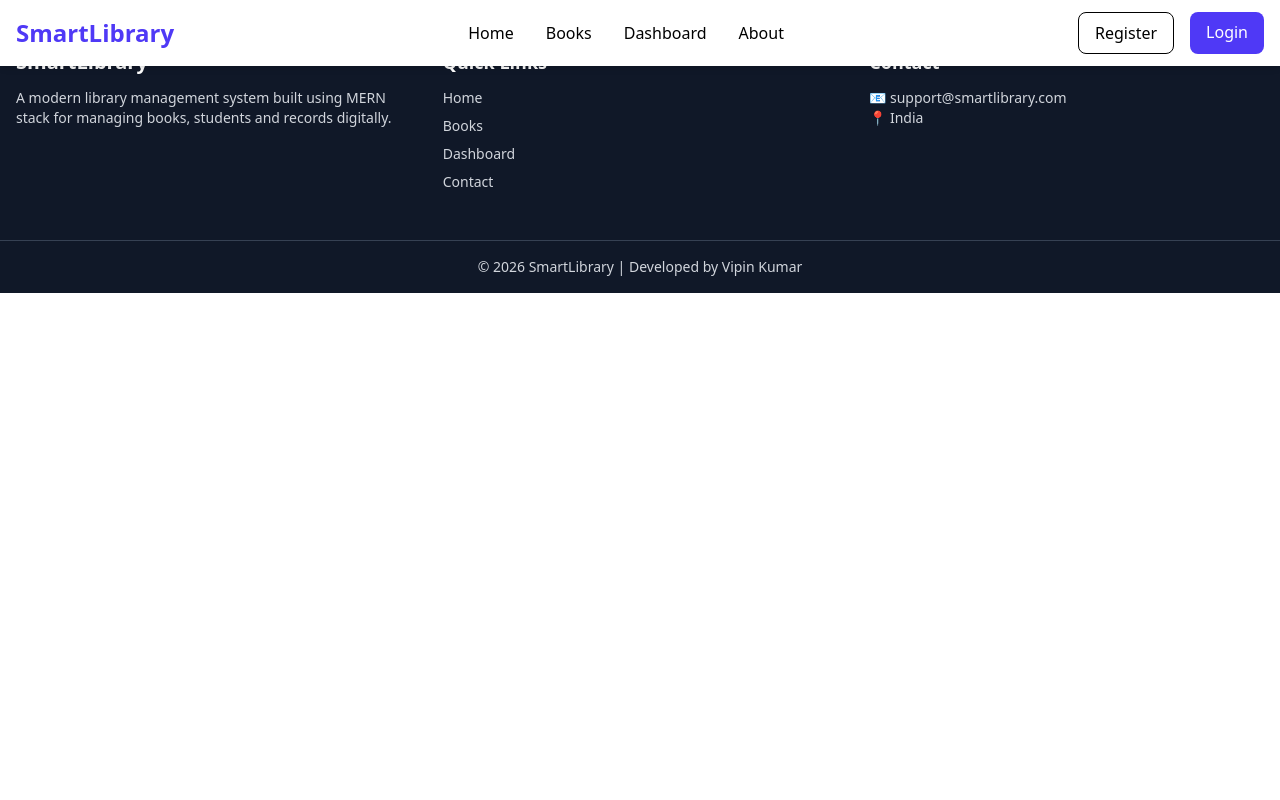
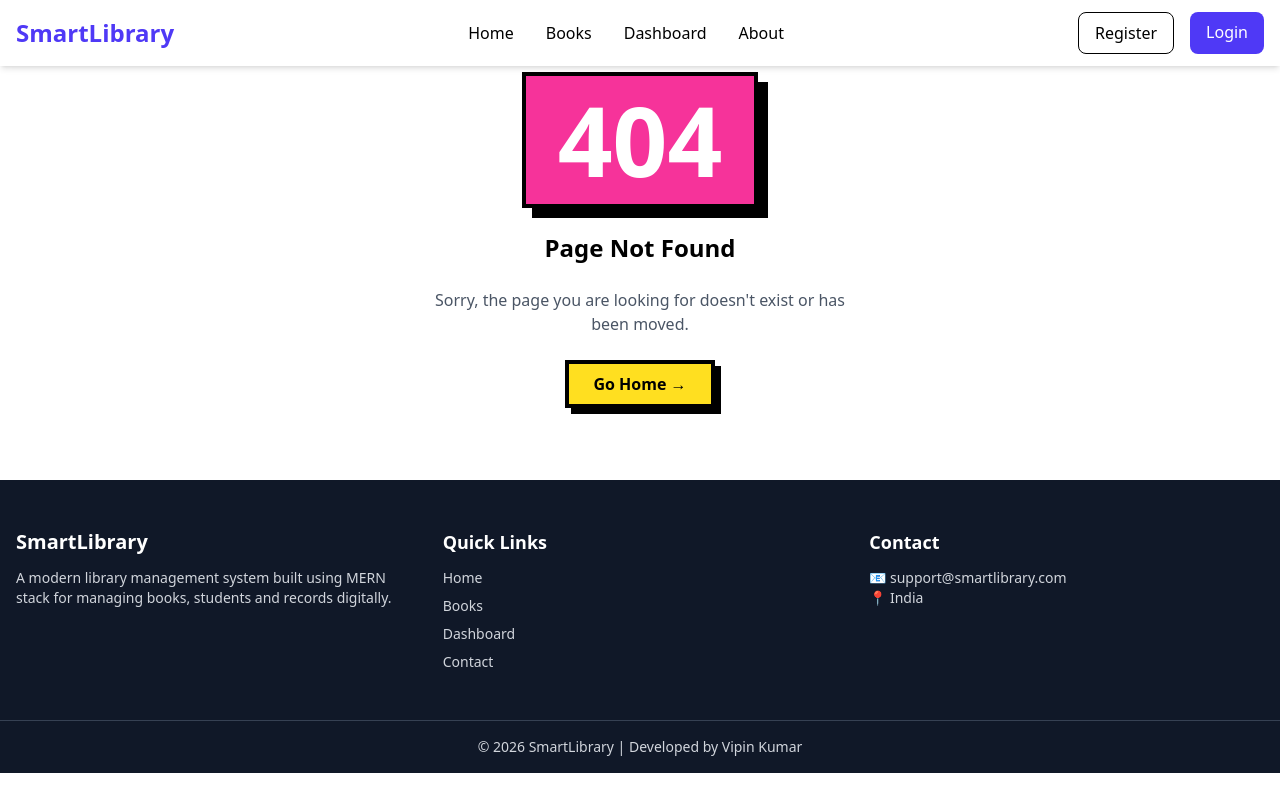
Before and after one commit to VipinKumar-70/Library-Management-System, a React (Vite) app in the folder Frontend/: page /about in a window 1280 px wide. Built offline with nearby package versions, Linux system fonts and the light colour scheme; no server answers.

Commit message:
feat: implement protected routes and improve login authentication flow

```diff
--- a/Frontend/src/App.jsx
+++ b/Frontend/src/App.jsx
@@ -8,6 +8,7 @@ import Login from "./Pages/Login";
 import StudentDashboard from "./Pages/StudentDashboard";
 import ProtectedRoute from "./components/ProtectedRoute";
 import { AuthProvider } from "./context/authContext";
+import PageNotFound from "./Pages/PageNotFound";
 
 function App() {
   const location = useLocation();
@@ -32,6 +33,7 @@ function App() {
               </ProtectedRoute>
             }
           />
+          <Route path="*" element={<PageNotFound />} />
         </Routes>
 
         <Footer />
--- /dev/null
+++ b/Frontend/src/Pages/PageNotFound.jsx
@@ -0,0 +1,35 @@
+import React from "react";
+import { Link } from "react-router-dom";
+
+const PageNotFound = () => {
+  return (
+    <div className="flex flex-col items-center justify-center min-h-[60vh] gap-6 px-4 text-center">
+      {/* 404 Box */}
+      <div
+        className="border-4 border-black bg-pink-500 text-white text-8xl font-bold px-8 py-4"
+        style={{ boxShadow: "10px 10px 0px black" }}
+      >
+        404
+      </div>
+
+      {/* Title */}
+      <h2 className="text-2xl font-bold">Page Not Found</h2>
+
+      {/* Description */}
+      <p className="text-gray-600 max-w-md">
+        Sorry, the page you are looking for doesn't exist or has been moved.
+      </p>
+
+      {/* Button */}
+      <Link
+        to="/"
+        className="border-4 border-black bg-yellow-300 px-6 py-2 font-bold hover:translate-x-1 hover:translate-y-1 transition"
+        style={{ boxShadow: "6px 6px 0px black" }}
+      >
+        Go Home →
+      </Link>
+    </div>
+  );
+};
+
+export default PageNotFound;
```
